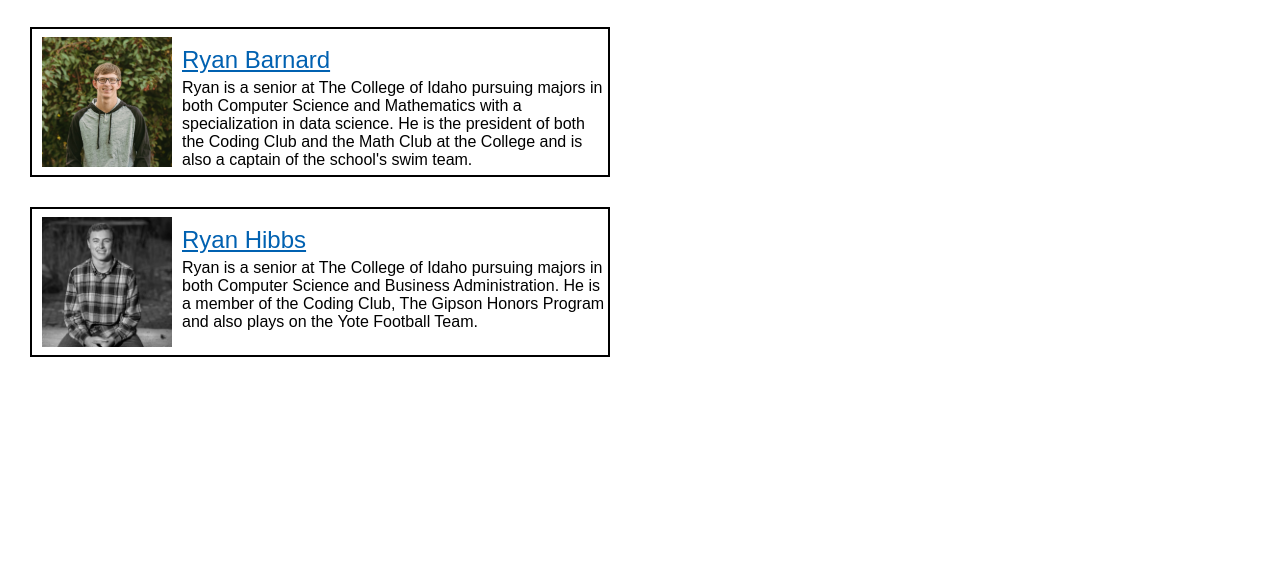
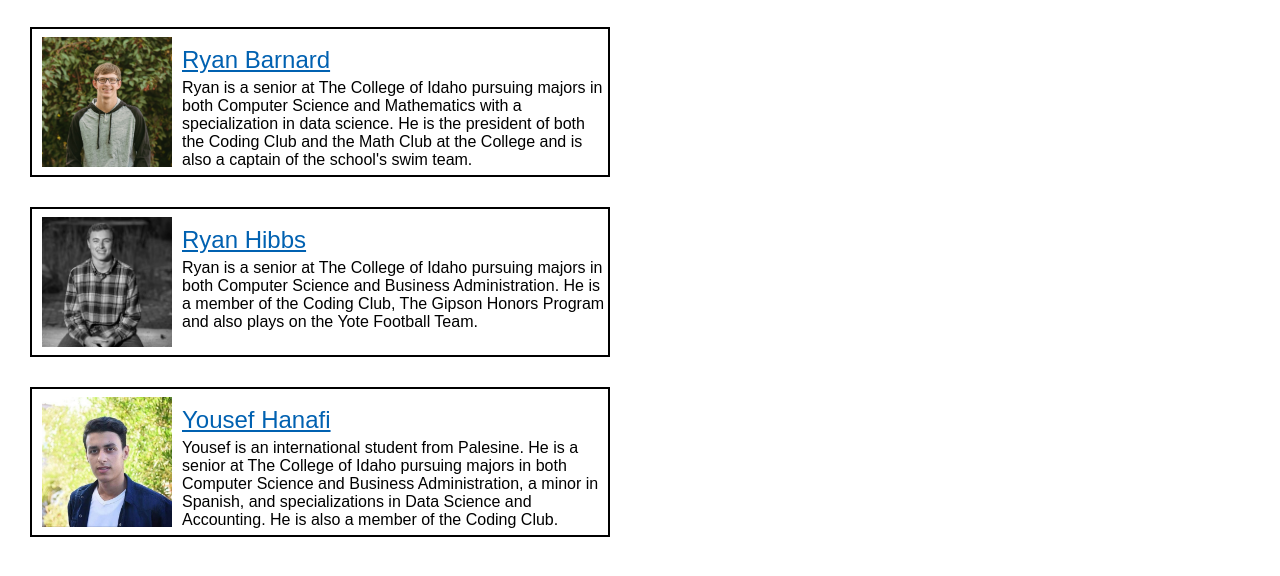
Before and after one commit to JoeHn01/CodingClubCI.github.io, a website: page Pages/People.html in a window 1280 px wide. Shown: the part 106-682 px from the top of the page. Drawn offline with Linux system fonts and the light colour scheme.

Commit message:
Added photo and profile

```diff
--- a/Pages/People.html
+++ b/Pages/People.html
@@ -35,6 +35,7 @@
     </div>
   </li>
 </ul>
+
 <ul class="profile">
   <li>
     <div class="vertical-center">
@@ -51,3 +52,21 @@
     </div>
   </li>
 </ul>
+
+<ul class="profile">
+  <li>
+    <div class="vertical-center">
+      <img src="../Images/Yousef.jpeg">
+    </div>
+    <div class="container">
+      <p>
+        <a href="./Profiles/YousefHanafi.html">Yousef Hanafi</a>
+      </p>
+      <p>
+        Yousef is an international student from Palesine. He is a senior at The College of Idaho pursuing majors in both
+          Computer Science and Business Administration, a minor in Spanish, and specializations in Data Science and Accounting.
+          He is also a member of the Coding Club.
+      </p>
+    </div>
+  </li>
+</ul>
```
Also changed, not shown: Pages/Profiles/YousefHanafi.html (added, +21 -0 lines), Images/Yousef.jpeg (added).
